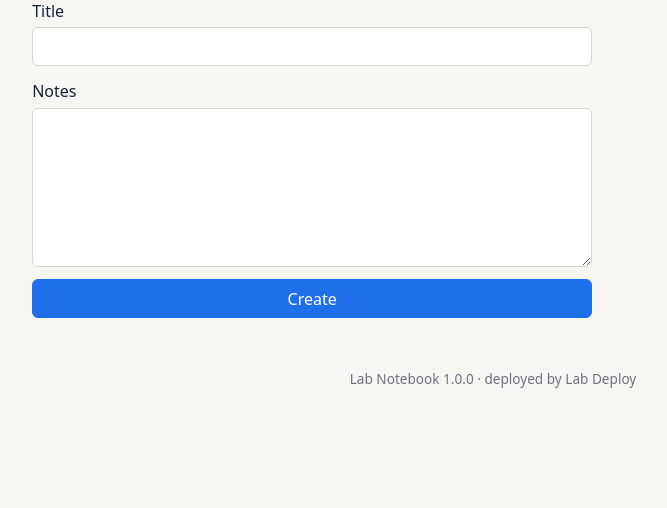
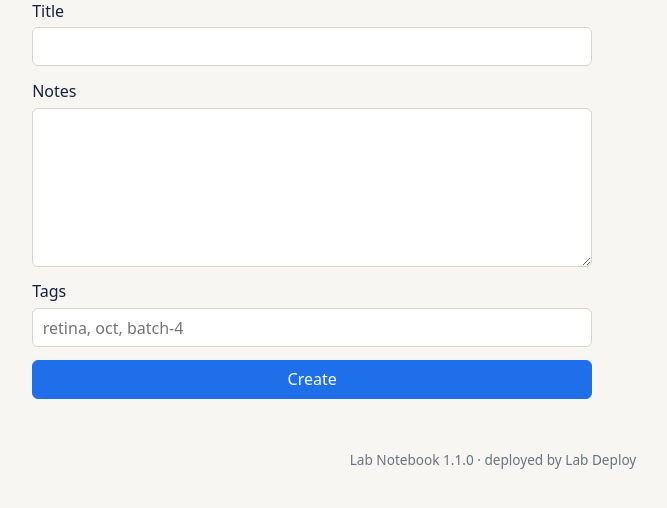
Before and after one commit to brianboti/lab-notebook, a FastAPI app: page /experiments/new in a window 1280 px wide. Shown: the part 161-669 px from the top of the page, without its empty margins (147-814 px from the left). Run offline with FastAPI, Linux system fonts and the light colour scheme.

Commit message:
Tags on experiments (1.1.0): migration 0003 adds a column; form, list filter and API
Co-Authored-By: Claude Opus 5.5 <noreply@anthropic.com>

```diff
--- a/app/__init__.py
+++ b/app/__init__.py
@@ -1,3 +1,3 @@
 """Lab Notebook: experiments, attachments and an activity feed for the lab, deployed by Lab Deploy."""
 
-__version__ = "1.0.0"
+__version__ = "1.1.0"
--- a/app/main.py
+++ b/app/main.py
@@ -107,19 +107,30 @@ def load_experiment(session: Session, experiment_id: int) -> Experiment:
 
 def as_dict(experiment: Experiment, attachments: bool = False) -> dict:
     data = {"id": experiment.id, "title": experiment.title, "description": experiment.description,
-            "status": experiment.status, "owner": experiment.owner, "created_at": experiment.created_at.isoformat()}
+            "status": experiment.status, "owner": experiment.owner, "tags": tag_list(experiment.tags),
+            "created_at": experiment.created_at.isoformat()}
     if attachments:
         data["attachments"] = [{"id": a.id, "filename": a.filename, "content_type": a.content_type, "size": a.size,
                                 "uploaded_by": a.uploaded_by} for a in experiment.attachments]
     return data
 
 
-def create(title: str, description: str, owner: str) -> Experiment:
+def tag_list(tags: str) -> list[str]:
+    return [tag for tag in tags.split(",") if tag]
+
+
+def clean_tags(raw: str | list[str]) -> str:
+    items = raw if isinstance(raw, list) else raw.split(",")
+    tags = sorted({re.sub(r"[^a-z0-9-]", "", item.strip().lower())[:30] for item in items} - {""})
+    return ",".join(tags)[:200]
+
+
+def create(title: str, description: str, owner: str, tags: str | list[str] = "") -> Experiment:
     title, description = title.strip(), description.strip()
     if not title or len(title) > 200:
         raise HTTPException(422, "A title of 1 to 200 characters is required")
     with db.session() as session:
-        experiment = Experiment(title=title, description=description, owner=owner)
+        experiment = Experiment(title=title, description=description, owner=owner, tags=clean_tags(tags))
         session.add(experiment)
         session.commit()
     backends.events.publish("experiment.created", f"#{experiment.id} {title}", owner)
@@ -160,7 +171,7 @@ def index(request: Request):
 
 
 @app.get("/experiments", response_class=HTMLResponse)
-def experiments(request: Request, q: str = "", status: str = ""):
+def experiments(request: Request, q: str = "", status: str = "", tag: str = ""):
     query = select(Experiment).order_by(Experiment.id.desc()).limit(100)
     if q:
         like = f"%{q.strip()}%"
@@ -169,7 +180,9 @@ def experiments(request: Request, q: str = "", status: str = ""):
         query = query.where(Experiment.status == status)
     with db.session() as session:
         found = session.scalars(query).all()
-    return page(request, "experiments.html", experiments=found, q=q, status=status, statuses=STATUSES)
+    if tag:
+        found = [e for e in found if tag in tag_list(e.tags)]
+    return page(request, "experiments.html", experiments=found, q=q, status=status, statuses=STATUSES, tag=tag)
 
 
 @app.get("/experiments/new", response_class=HTMLResponse)
@@ -178,8 +191,9 @@ def new_experiment(request: Request):
 
 
 @app.post("/experiments")
-def create_from_form(request: Request, title: Annotated[str, Form()], description: Annotated[str, Form()] = ""):
-    experiment = create(title, description, current_user(request))
+def create_from_form(request: Request, title: Annotated[str, Form()], description: Annotated[str, Form()] = "",
+                     tags: Annotated[str, Form()] = ""):
+    experiment = create(title, description, current_user(request), tags)
     return RedirectResponse(f"/experiments/{experiment.id}", status_code=303)
 
 
@@ -290,6 +304,7 @@ def identity(request: Request) -> dict:
 class ExperimentIn(BaseModel):
     title: str = Field(min_length=1, max_length=200)
     description: str = Field("", max_length=10000)
+    tags: list[str] = Field(default_factory=list, max_length=10)
 
 
 @app.get("/api/stats")
@@ -313,7 +328,7 @@ def api_list(limit: int = 50):
 @app.post("/api/experiments", status_code=201)
 def api_create(request: Request, body: ExperimentIn):
     require_api_key(request, backends.settings.api_key)
-    return as_dict(create(body.title, body.description, current_user(request)))
+    return as_dict(create(body.title, body.description, current_user(request), body.tags))
 
 
 @app.get("/api/experiments/{experiment_id}")
--- a/app/models.py
+++ b/app/models.py
@@ -22,6 +22,7 @@ class Experiment(Base):
     description: Mapped[str] = mapped_column(Text, default="")
     status: Mapped[str] = mapped_column(String(20), default="planned")
     owner: Mapped[str] = mapped_column(String(320))
+    tags: Mapped[str] = mapped_column(String(200), default="", server_default="")
     created_at: Mapped[datetime.datetime] = mapped_column(DateTime(timezone=True), default=utcnow)
     attachments: Mapped[list["Attachment"]] = relationship(
         back_populates="experiment", cascade="all, delete-orphan", order_by="Attachment.id"
--- a/app/static/app.css
+++ b/app/static/app.css
@@ -28,3 +28,4 @@ form.danger button { background: #b42318; border-color: #b42318; }
 .notes { white-space: pre-wrap; background: #fff; border: 1px solid var(--line); border-radius: 8px; padding: .8rem; }
 dl { display: grid; grid-template-columns: max-content 1fr; gap: .4rem 1rem; }
 dt { font-weight: 600; }
+.tag { font-size: .8rem; color: var(--muted); text-decoration: none; }
--- a/app/templates/experiment.html
+++ b/app/templates/experiment.html
@@ -3,6 +3,7 @@
 {% block content %}
 <h1>{{ experiment.title }} <span class="badge {{ experiment.status }}">{{ experiment.status }}</span></h1>
 <p class="muted">#{{ experiment.id }} · by {{ experiment.owner }} · {{ experiment.created_at.strftime("%Y-%m-%d %H:%M") }}</p>
+{% if experiment.tags %}<p>{% for t in experiment.tags.split(",") %}<a class="tag" href="/experiments?tag={{ t }}">#{{ t }}</a> {% endfor %}</p>{% endif %}
 {% if experiment.description %}<p class="notes">{{ experiment.description }}</p>{% endif %}
 
 <form class="inline" method="post" action="/experiments/{{ experiment.id }}/status">
--- a/app/templates/experiments.html
+++ b/app/templates/experiments.html
@@ -17,7 +17,7 @@
   {% for e in experiments %}
     <tr>
       <td>{{ e.id }}</td>
-      <td><a href="/experiments/{{ e.id }}">{{ e.title }}</a></td>
+      <td><a href="/experiments/{{ e.id }}">{{ e.title }}</a>{% for t in e.tags.split(",") if t %} <a class="tag" href="/experiments?tag={{ t }}">#{{ t }}</a>{% endfor %}</td>
       <td><span class="badge {{ e.status }}">{{ e.status }}</span></td>
       <td>{{ e.owner }}</td>
       <td class="muted">{{ e.created_at.strftime("%Y-%m-%d %H:%M") }}</td>
--- a/app/templates/new.html
+++ b/app/templates/new.html
@@ -5,6 +5,7 @@
 <form class="stack" method="post" action="/experiments">
   <label>Title <input name="title" required maxlength="200"></label>
   <label>Notes <textarea name="description" rows="6"></textarea></label>
+  <label>Tags <input name="tags" placeholder="retina, oct, batch-4"></label>
   <button type="submit">Create</button>
 </form>
 {% endblock %}
--- a/pyproject.toml
+++ b/pyproject.toml
@@ -1,6 +1,6 @@
 [project]
 name = "lab-notebook"
-version = "1.0.0"
+version = "1.1.0"
 description = "Experiments, attachments and an activity feed for the lab, deployed by Lab Deploy"
 requires-python = ">=3.12"
 license = "MIT"
```
Also changed, not shown: app/db.py (+8 -4 lines), migrations/env.py (+7 -4 lines), migrations/versions/0003_tags.py (added, +22 -0 lines), tests/test_api.py (+5 -0 lines), tests/test_pages.py (+10 -0 lines).
